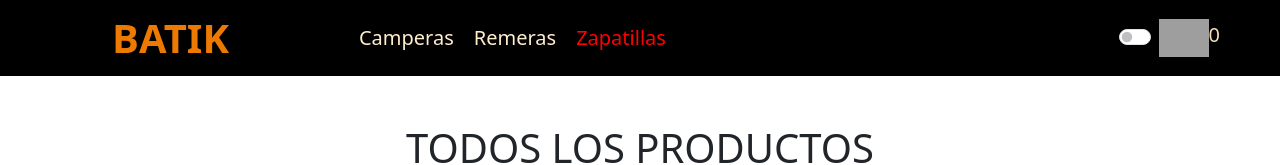
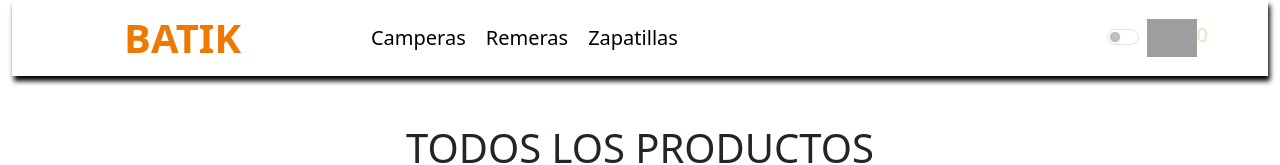
Before and after one commit to AlejoFerrari463/Batik, a React (Vite) app: page / in a window 1280 px wide. Shown: the top 165 px of the page. Built offline with nearby package versions, Linux system fonts and the light colour scheme; no server answers; the database is empty; grey boxes are pictures that could not be loaded.

Commit message:
empezando toogler cambiar color

```diff
--- a/src/componentes/Navbar/NavBar.css
+++ b/src/componentes/Navbar/NavBar.css
@@ -1,8 +1,11 @@
+
+
 .navbar-collapse {
 
     display: flex;
     justify-content: start;
     margin-left: 120px;
+
 
 
 
@@ -13,14 +16,14 @@
 .nav-item{
 
     margin: 0 10px;
-;
+
 
 
 }
 
 .nav-links {
 
-    color: #FFEDCB;
+
     font-size: 20px;
     text-decoration: none;
 
--- a/src/componentes/Navbar/NavBar.jsx
+++ b/src/componentes/Navbar/NavBar.jsx
@@ -10,26 +10,31 @@ import { Link } from 'react-router-dom'
 
 const NavBar = () => {
 
-  const [fondo, setFondo] = useState("black")
+  const [fondo, setFondo] = useState("white")
+  const [sombraNav, setSombraNav] = useState("black")
 
   const manejarToogler = (e)=>{
 
 
 
     if (e.target.checked == true){
-      setFondo("white")
-      console.log(fondo)
+      setFondo("black")
+
+      document.body.style.backgroundColor = "black"
     }
     else {
-      setFondo("black")
-      console.log(fondo)
+      setFondo("white")
+       document.body.style.backgroundColor = "white"
     }
 
   }
 
 
   return (
-    <nav className="navbar navbar-expand-lg" style={{backgroundColor: fondo}} >
+
+    <div className='container-fluid sticky-top' >
+
+    <nav nav className="navbar  navbar-expand-lg" style={{backgroundColor: fondo, boxShadow: `2px 5px 5px ${sombraNav}`}}  >
     <div className="container-fluid">
     <Brand/>
         <button className="navbar-toggler" type="button" data-bs-toggle="collapse" data-bs-target="#navbarNav" aria-controls="navbarNav" aria-expanded="false" aria-label="Toggle navigation">
@@ -38,13 +43,13 @@ const NavBar = () => {
         <div className="collapse navbar-collapse" id="navbarNav">
         <ul className="navbar-nav">
             <li className="nav-item">
-            <Link className='nav-links' to="/categoria/camperas" > Camperas </Link>
+            <Link className='nav-links' style={{color: sombraNav}} to="/categoria/camperas" > Camperas </Link>
             </li>
             <li className="nav-item">
-            <Link className='nav-links' to="/categoria/remeras" > Remeras </Link>
+            <Link className='nav-links' style={{color: sombraNav}} to="/categoria/remeras" > Remeras </Link>
             </li>
             <li className="nav-item">
-            <Link className='nav-links' style={{color: "red"}}  to="/categoria/zapatillas" > Zapatillas </Link>
+            <Link className='nav-links' style={{color: sombraNav}}  to="/categoria/zapatillas" > Zapatillas </Link>
             </li>
         </ul>
         </div>
@@ -56,6 +61,10 @@ const NavBar = () => {
         <CartWidget/>
     </div>
     </nav>
+
+    </div>
+
+
   )
 }
 
```
